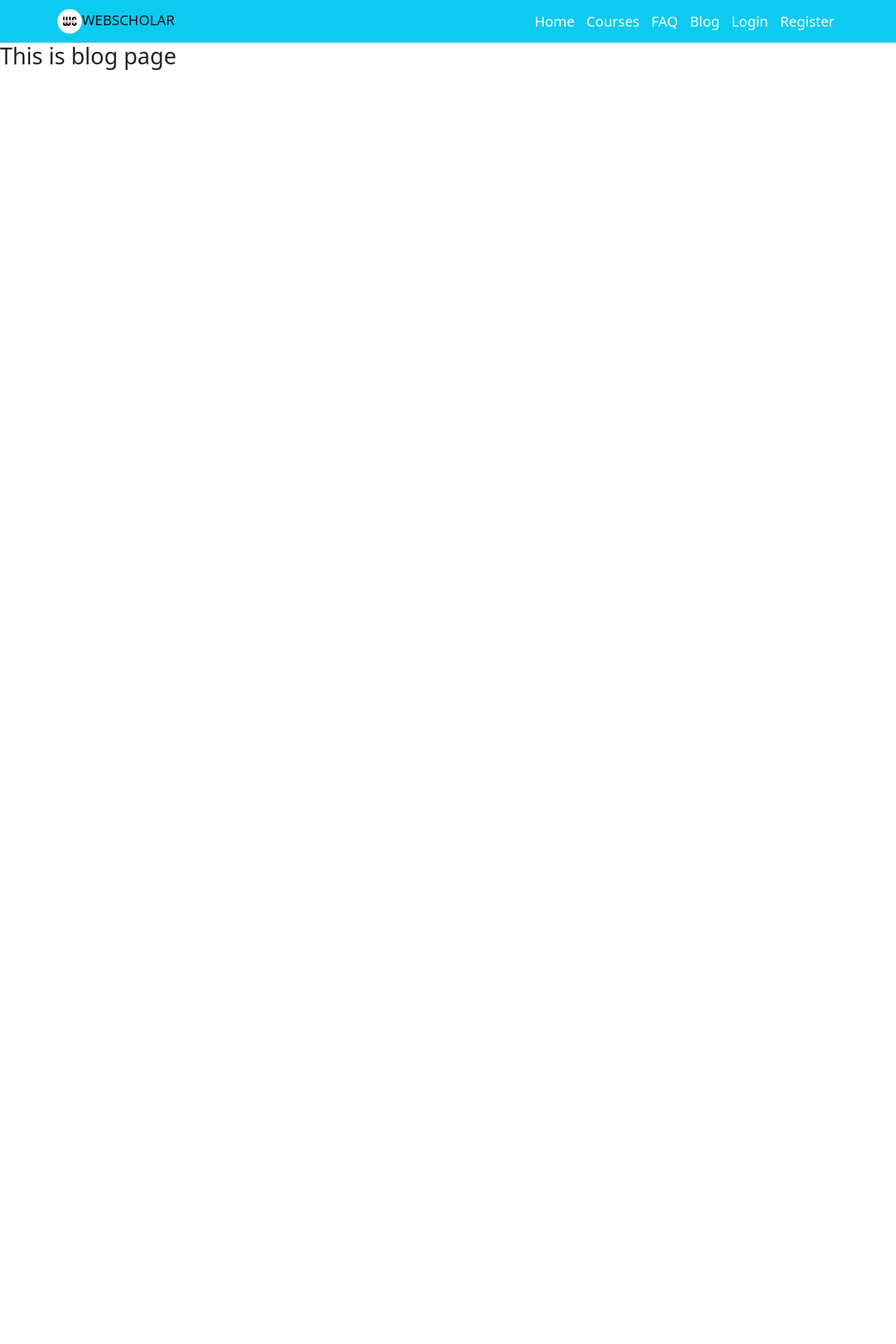
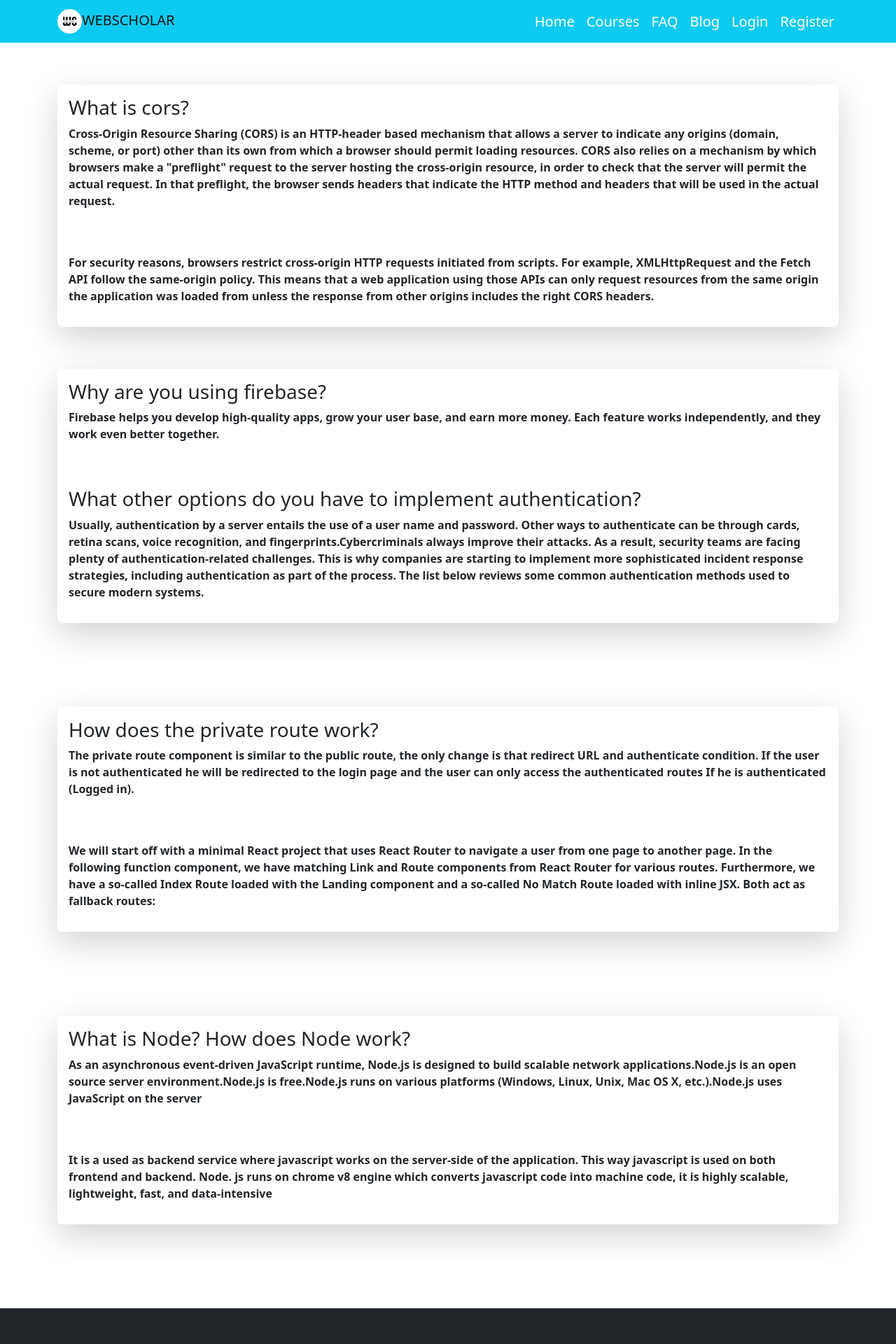
Before and after one commit to Atherbiswas/WebScholar_Client, a React (Create React App) app: page /blog in a window 1280 px wide. Shown: the top 1920 px of the page at 70% size. Before the commit the page ends 800 px from the top, so only its background shows below. Built offline with nearby package versions, Linux system fonts and the light colour scheme.

Commit message:
added blog content

```diff
--- /dev/null
+++ b/src/pages/Blog/Blog.css
@@ -0,0 +1,3 @@
+.card img {
+    width: 50%;
+}
--- a/src/pages/Blog/Blog.js
+++ b/src/pages/Blog/Blog.js
@@ -1,9 +1,45 @@
 import React from 'react';
+import Footer from '../shared/Footer/Footer';
+import './Blog.css';
 
 const Blog = () => {
     return (
         <div>
-            <h2>This is blog page</h2>
+            <div className='container section-padding'>
+            <section className='container shadow-lg rounded p-3 fw-bolder'>
+                <h3>What is cors?</h3>
+                <p>Cross-Origin Resource Sharing (CORS) is an HTTP-header based mechanism that allows a server to indicate any origins (domain, scheme, or port) other than its own from which a browser should permit loading resources. CORS also relies on a mechanism by which browsers make a "preflight" request to the server hosting the cross-origin resource, in order to check that the server will permit the actual request. In that preflight, the browser sends headers that indicate the HTTP method and headers that will be used in the actual request.</p>
+                <br /><br />
+                <p>For security reasons, browsers restrict cross-origin HTTP requests initiated from scripts. For example, XMLHttpRequest and the Fetch API follow the same-origin policy. This means that a web application using those APIs can only request resources from the same origin the application was loaded from unless the response from other origins includes the right CORS headers.</p>
+            </section>
+            <div className='section-padding'>
+            <section className='container shadow-lg rounded p-3 fw-bolder'>
+                <h3>Why are you using firebase?</h3>
+                <p>Firebase helps you develop high-quality apps, grow your user base, and earn more money. Each feature works independently, and they work even better together.</p>
+
+                <br /><br />
+                <h3>What other options do you have to implement authentication?</h3>
+                <p>Usually, authentication by a server entails the use of a user name and password. Other ways to authenticate can be through cards, retina scans, voice recognition, and fingerprints.Cybercriminals always improve their attacks. As a result, security teams are facing plenty of authentication-related challenges. This is why companies are starting to implement more sophisticated incident response strategies, including authentication as part of the process. The list below reviews some common authentication methods used to secure modern systems.</p>
+            </section>
+            </div>
+            <div className='section-padding'>
+            <section className='container shadow-lg rounded p-3 fw-bolder'>
+                <h3>How does the private route work?</h3>
+                <p>The private route component is similar to the public route, the only change is that redirect URL and authenticate condition. If the user is not authenticated he will be redirected to the login page and the user can only access the authenticated routes If he is authenticated (Logged in).</p>
+                <br /><br />
+                <p>We will start off with a minimal React project that uses React Router to navigate a user from one page to another page. In the following function component, we have matching Link and Route components from React Router for various routes. Furthermore, we have a so-called Index Route loaded with the Landing component and a so-called No Match Route loaded with inline JSX. Both act as fallback routes:</p>
+            </section>
+            </div>
+            <div className='section-padding'>
+            <section className='container shadow-lg rounded p-3 fw-bolder'>
+                <h3>What is Node? How does Node work?</h3>
+                <p>As an asynchronous event-driven JavaScript runtime, Node.js is designed to build scalable network applications.Node.js is an open source server environment.Node.js is free.Node.js runs on various platforms (Windows, Linux, Unix, Mac OS X, etc.).Node.js uses JavaScript on the server</p>
+                <br /><br />
+                <p>It is a used as backend service where javascript works on the server-side of the application. This way javascript is used on both frontend and backend. Node. js runs on chrome v8 engine which converts javascript code into machine code, it is highly scalable, lightweight, fast, and data-intensive</p>
+            </section>
+            </div>
+        </div>
+        <Footer></Footer>
         </div>
     );
 };
```
